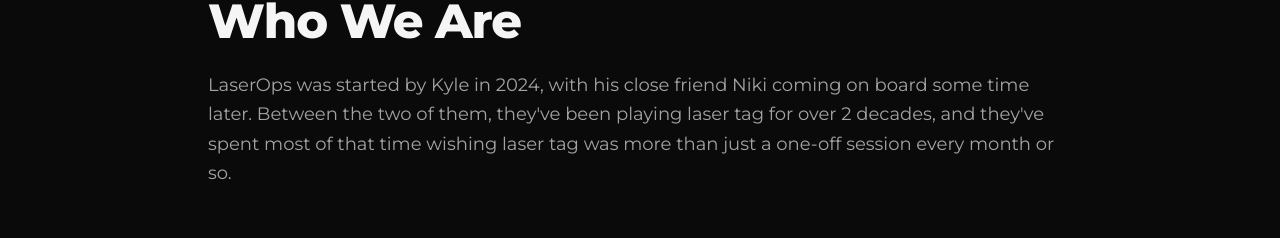
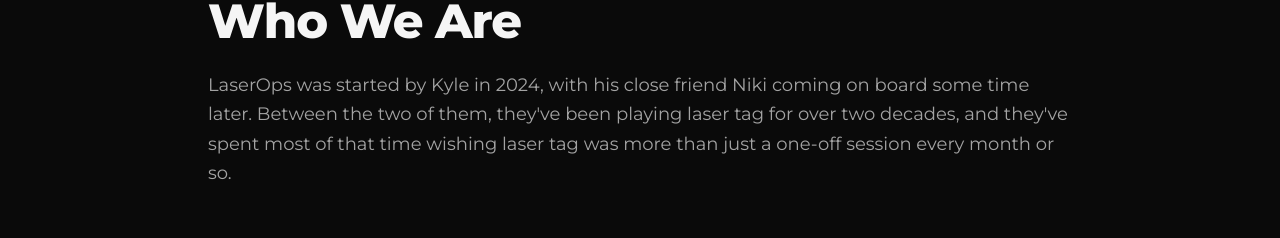
Before and after one commit to nikicaruana/laserops-new, a Next.js app: page /who-we-are in a window 1280 px wide. Shown: the part 218-456 px from the top of the page. Built offline with nearby package versions, Linux system fonts and the light colour scheme; no server answers.

Commit message:
content(who-we-are): fix 'two decades' wording
Co-Authored-By: Claude Sonnet 4.6 <noreply@anthropic.com>

```diff
--- a/app/who-we-are/page.tsx
+++ b/app/who-we-are/page.tsx
@@ -28,7 +28,7 @@ export default function WhoWeArePage() {
           <p className="mt-5 text-base leading-relaxed text-text-muted sm:text-lg">
             LaserOps was started by Kyle in 2024, with his close friend Niki
             coming on board some time later. Between the two of them, they&apos;ve
-            been playing laser tag for over 2 decades, and they&apos;ve spent most
+            been playing laser tag for over two decades, and they&apos;ve spent most
             of that time wishing laser tag was more than just a one-off session
             every month or so.
           </p>
```
